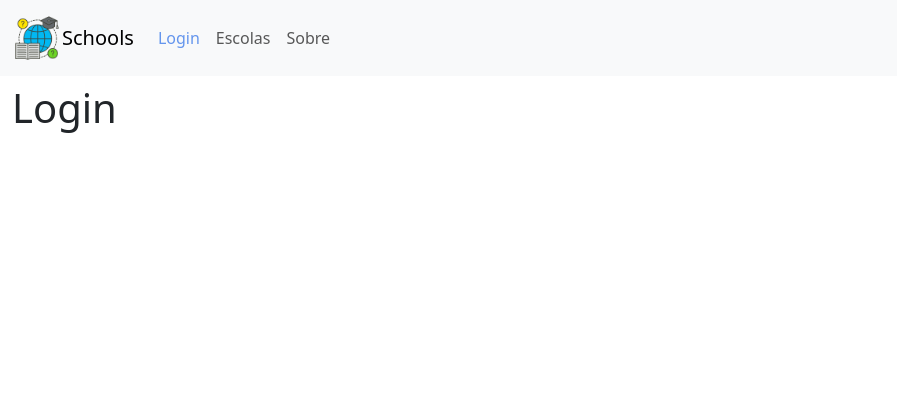
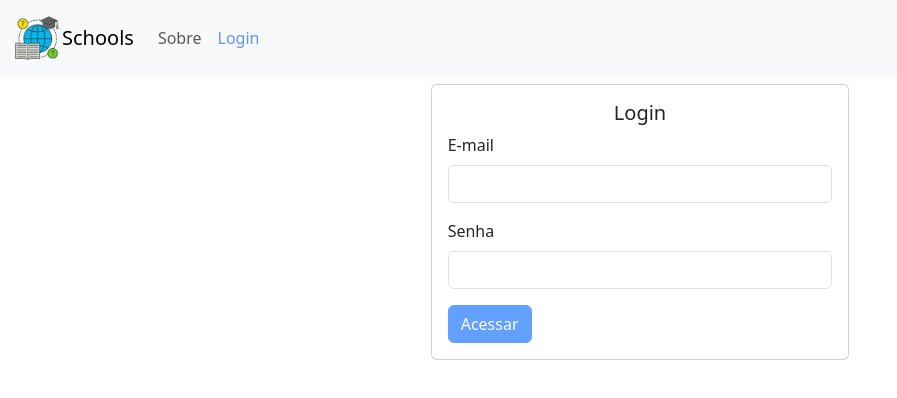
Before and after one commit to marcosvini7/schools, a React (Create React App) app: page /login in a window 1280 px wide. Shown: the top 398 px of the page, without its empty margins (0-897 px from the left). Built offline with nearby package versions, Linux system fonts and the light colour scheme.

Commit message:
Implementação da página de login e lógica de autenticação

```diff
--- a/src/App.jsx
+++ b/src/App.jsx
@@ -1,11 +1,24 @@
 import { useEffect } from 'react';
 import Navbar from './components/Navbar';
 import { Outlet, useLocation } from 'react-router-dom';
+import { useDispatch } from 'react-redux';
+import { actions } from './store'
 
 function App() {
   const location = useLocation()
+  const dispatch = useDispatch()
 
-  useEffect(() => { // Ajuste do título da aplicação de acordo com a rota
+  // Atualiza os estados do redux ao iniciar a aplicação
+  useEffect(() => {
+    const user = {
+      name: localStorage.getItem('name'),
+      token: localStorage.getItem('token')
+    }
+    dispatch( actions.setUser(user) )
+  }, [dispatch])
+
+  // Ajuste do título da aplicação de acordo com a rota acessada
+  useEffect(() => {
     let title = 'Schools'
     switch(location.pathname){
       case '/login': title += ' - login'; break
--- a/src/components/Navbar/index.jsx
+++ b/src/components/Navbar/index.jsx
@@ -1,33 +1,57 @@
-import { useSelector } from "react-redux"
+import { useDispatch, useSelector } from "react-redux"
 import './styles.css'
-import { NavLink } from "react-router-dom"
+import { NavLink, Link } from "react-router-dom"
+import { actions } from "../../store"
 
 export default function Navbar(){
   const state = useSelector(state => state.global)
+  const dispatch = useDispatch()
+
+  function logout(){
+    localStorage.clear()
+    dispatch( actions.setUser({}) )
+  }
 
   return (
     <nav className="navbar navbar-expand-lg bg-body-tertiary">
       <div className="container-fluid">
-        <NavLink className="navbar-brand" to="/">
+        <Link className="navbar-brand" to="/login">
           <div className="d-flex align-items-center">
             <img src="/images/curso-online.png" alt="" />
             <span>Schools</span>
           </div>
-        </NavLink>
+        </Link>
         <button className="navbar-toggler" type="button" data-bs-toggle="collapse" data-bs-target="#navbarNav" aria-controls="navbarNav" aria-expanded="false" aria-label="Toggle navigation">
           <span className="navbar-toggler-icon"></span>
         </button>
         <div className="collapse navbar-collapse" id="navbarNav">
           <ul className="navbar-nav">
+            { state.user.name && // O link aparecerá apenas quando o usuário estiver autenticado
+              <li className="nav-item">
+                <NavLink className="nav-link" activeclassname="active" to="/escolas">Escolas</NavLink>
+              </li>
+            }
             <li className="nav-item">
-              <NavLink className="nav-link" activeClassName="active"  to="/login">Login</NavLink>
+              <NavLink className="nav-link" activeclassname="active" to="/sobre">Sobre</NavLink>
             </li>
-            <li className="nav-item">
-              <NavLink className="nav-link" activeClassName="active" to="/escolas">Escolas</NavLink>
-            </li>
-            <li className="nav-item">
-              <NavLink className="nav-link" activeClassName="active" to="/sobre">Sobre</NavLink>
-            </li>
+            { state.user.name ? // O nome do usuário é exibido quando está autenticado
+              <li className="nav-item dropdown">
+                <Link className="nav-link dropdown-toggle" role="button" data-bs-toggle="dropdown" aria-expanded="false">
+                  <i className="bi bi-person-circle"></i>  { state.user.name }
+                </Link>
+                <ul className="dropdown-menu">
+                  <li onClick={logout} >
+                    <Link className="dropdown-item" to="/login">
+                      <i className="bi bi-box-arrow-left"></i> Sair
+                    </Link>
+                  </li>
+                </ul>
+              </li>
+              : // Caso contrário, exibirá o link para logar
+              <li className="nav-item">
+                <NavLink className="nav-link" activeclassname="active"  to="/login">Login</NavLink>
+              </li>
+            }
           </ul>
         </div>
       </div>
--- a/src/pages/Login/index.jsx
+++ b/src/pages/Login/index.jsx
@@ -1,8 +1,90 @@
+import { useEffect, useState } from "react"
+import { useDispatch } from "react-redux"
+import { useNavigate } from "react-router-dom"
+import { actions } from "../../store"
+
 export default function Login(){
+  const navigate = useNavigate()
+  const dispatch = useDispatch()
+  const [form, setForm] = useState({})
+  const [errorMessage, setErrorMessage] = useState('')
+  const [btnDisabled, setBtnDisabled] = useState(true)
+
+  useEffect(() => {
+    if(form.email && form.senha){
+      setBtnDisabled(false)
+    } else {
+      setBtnDisabled(true)
+    }
+  }, [form])
+
+  function handleChangeInput(e){
+    setForm({
+      ...form,
+      [e.target.name]: e.target.value
+    })
+  }
+
+  function handleSubmitForm(){
+    setBtnDisabled(true)
+    setErrorMessage('')
+    document.body.style.cursor = 'wait'
+
+    const formData = new FormData()
+    formData.append('email', form.email)
+    formData.append('senha', form.senha)
+
+    fetch('https://apiteste.mobieduca.me/api/login/run', {
+      method: 'POST',
+      body: formData
+    })
+    .then(res => res.json())
+    .then(data => {
+      if(data){
+        localStorage.setItem('token', data.token)
+        localStorage.setItem('name', data.nome)
+        dispatch( actions.setUser({
+          name: data.nome,
+          token: data.token
+        }))
+        navigate('/escolas')
+      }
+    })
+    .catch(() => {
+      setErrorMessage('E-mail ou senha incorreto(s)')
+    })
+    .finally(() => {
+      setBtnDisabled(false)
+      document.body.style.cursor = 'default'
+    })
+  }
+
   return (
-    <div>
-      <title>Schools - login</title>
-      <h1>Login</h1>
+    <div className="d-flex justify-content-center">
+      <div className="card col-12 col-sm-8 col-md-6 col-lg-4">
+        <div className="card-body">
+          <h5 className="card-title text-center">Login</h5>
+
+          <div className="mb-3">
+            <label htmlFor="input-email" className="form-label">E-mail</label>
+            <input type="email" name="email" className="form-control" id="input-email"
+              onChange={handleChangeInput} />
+          </div>
+
+          <div className="mb-3">
+            <label htmlFor="input-password" className="form-label">Senha</label>
+            <input type="password" name="senha" className="form-control" id="input-password"
+              onChange={handleChangeInput} />
+          </div>
+
+          <button className="btn btn-primary" disabled={btnDisabled} onClick={handleSubmitForm} >Acessar</button>
+
+          { errorMessage &&
+            <div className="text-center text-danger">{ errorMessage }</div>
+          }
+
+        </div>
+      </div>
     </div>
   )
 }
--- a/src/pages/Shools/index.jsx
+++ b/src/pages/Shools/index.jsx
@@ -1,12 +1,10 @@
-import { Outlet, useNavigate } from "react-router-dom";
+import { Outlet } from "react-router-dom";
 
 export default function Schools(){
-  const navigate = useNavigate()
-
   return (
     <div>
       <h1>Escolas</h1>
-      <button className="btn btn-primary" onClick={() => navigate('/escolas/cadastro')} >Novo</button>
+      <button className="btn btn-primary">Novo</button>
       <Outlet/>
     </div>
   )
--- a/src/routes/index.jsx
+++ b/src/routes/index.jsx
@@ -1,9 +1,17 @@
-import { BrowserRouter, Routes, Route } from "react-router-dom";
+import { BrowserRouter, Routes, Route, Navigate } from "react-router-dom";
 import App from "../App";
 import Login from "../pages/Login";
 import About from "../pages/About";
 import Schools from "../pages/Shools";
 import SchoolsNew from "../pages/Shools/New";
+
+function isAuthenticated(){
+  if(localStorage.getItem('token') !== ''){
+    return true
+  } else {
+    return false
+  }
+}
 
 export default function Router(){
   return (
@@ -12,7 +20,7 @@ export default function Router(){
         <Route path="/" element={<App />}>
           <Route path="login" element={<Login />} />
           <Route path="sobre" element={<About />} />
-          <Route path="escolas" element={<Schools />}>
+          <Route path="escolas" element={ isAuthenticated() ? <Schools/> : <Navigate to="/login" /> }>
             <Route path="cadastro" element={<SchoolsNew />} />
           </Route>
         </Route>
--- a/src/store/index.js
+++ b/src/store/index.js
@@ -1,14 +1,19 @@
 import { configureStore, createSlice } from "@reduxjs/toolkit"
 
 const initialState = {
-
+  user: {
+    name: '',
+    token: ''
+  }
 }
 
 const globalSlice = createSlice({
   name: 'global',
   initialState,
   reducers: {
-
+    setUser: (state, action) => {
+      state.user = action.payload
+    }
   }
 })
 
```
